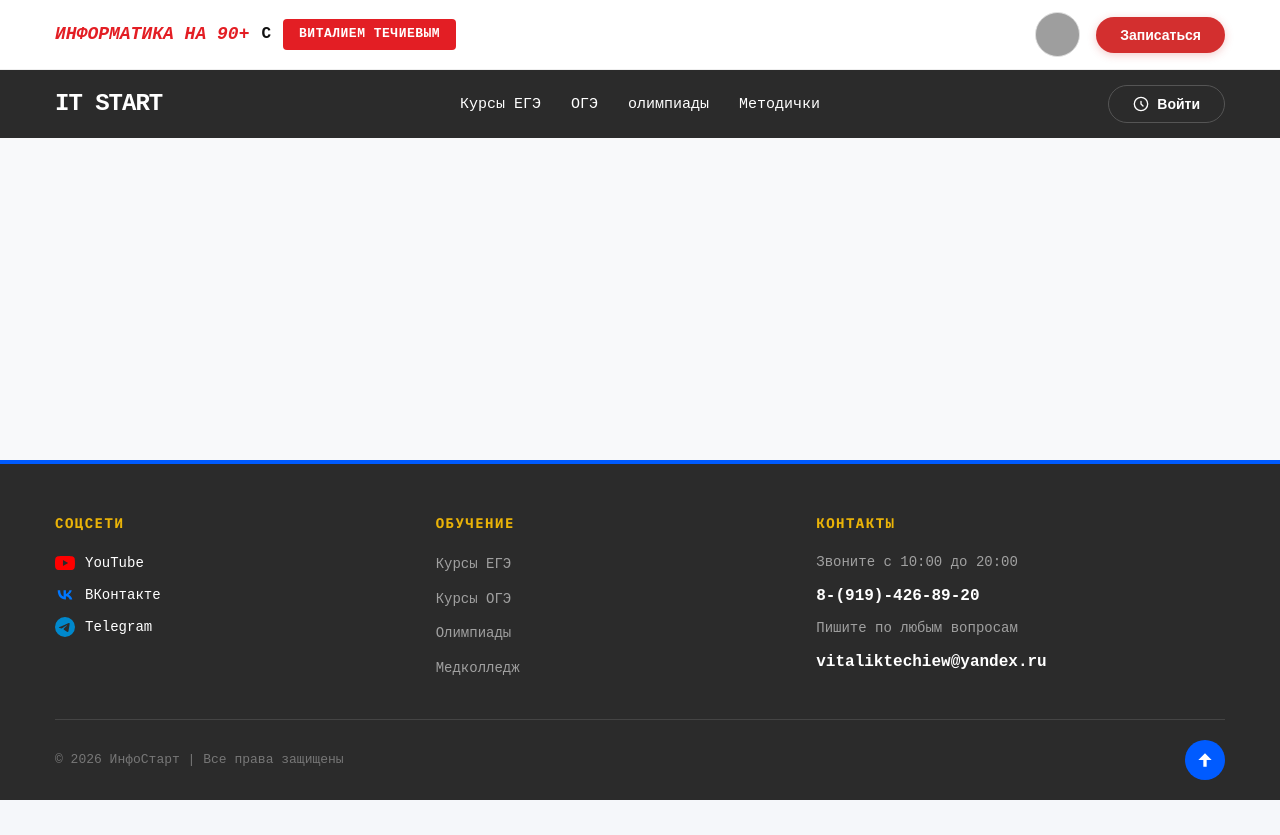
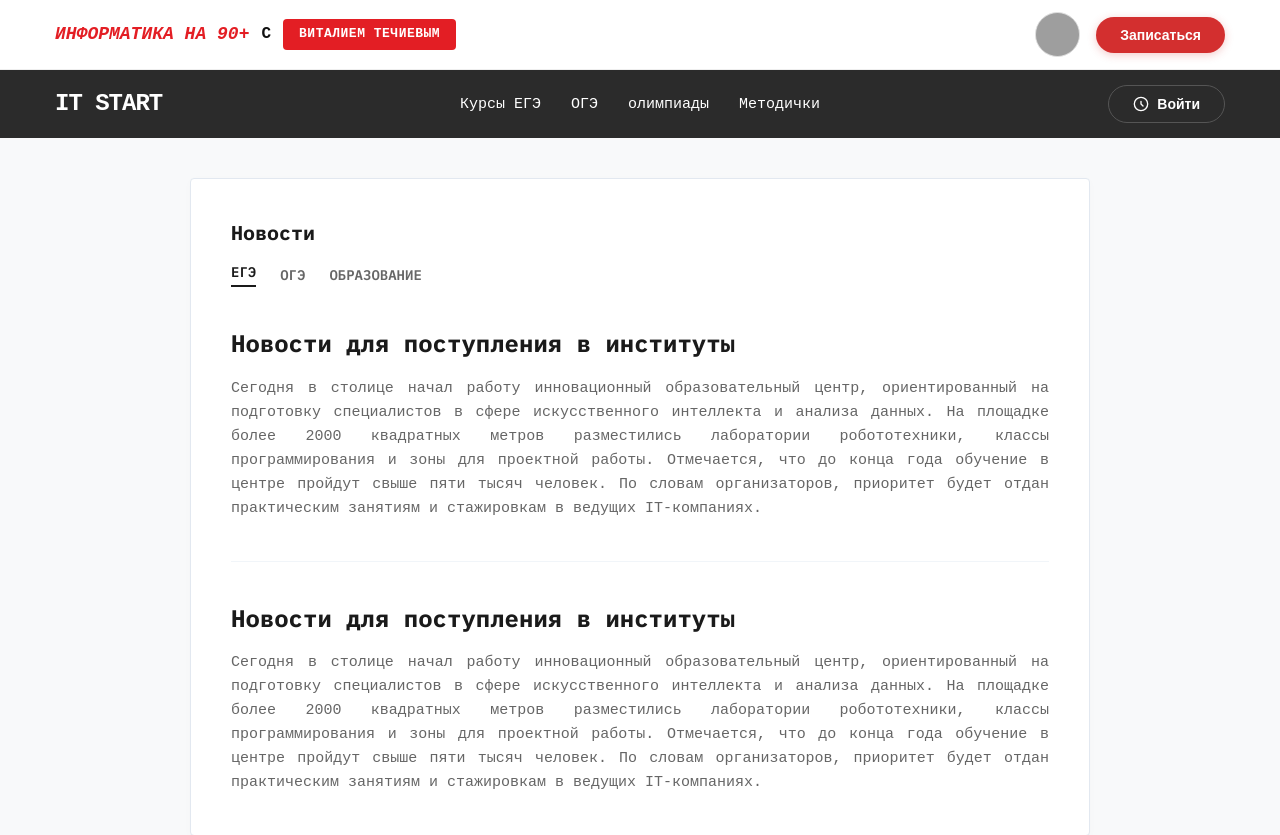
Before and after one commit to agent1156/ege-start-info, a Nuxt app: page /news in a window 1280 px wide. Shown: the top 835 px of the page. Before the commit the page ends 800 px from the top, so only its background shows below. Built offline with nearby package versions, Linux system fonts and the light colour scheme; grey boxes are pictures that could not be loaded; a web font is replaced by a local one.

Commit message:
Создал раздел новости

```diff
--- /dev/null
+++ b/app/pages/news/[slug].vue
@@ -0,0 +1,169 @@
+<template>
+  <article class="article">
+
+    <!-- Шапка статьи -->
+    <header class="article__header">
+      <div class="article__category">{{ article.category }}</div>
+      <h1 class="article__title">{{ article.title }}</h1>
+
+      <div class="article__meta">
+        <span class="article__date">{{ article.date }}</span>
+        <span class="article__author">Автор: {{ article.author }}</span>
+      </div>
+    </header>
+
+    <!-- Обложка (если есть) -->
+    <div v-if="article.image" class="article__cover">
+      <img :src="article.image" :alt="article.title" />
+    </div>
+
+    <!-- Основной текст -->
+    <div class="article__content">
+      <!-- В реальности здесь будет v-html, если текст приходит с тегами из базы -->
+      <p v-for="(paragraph, index) in article.paragraphs" :key="index">
+        {{ paragraph }}
+      </p>
+    </div>
+
+    <!-- Кнопка "Назад" -->
+    <div class="article__footer">
+      <NuxtLink to="/news" class="btn-back">
+        <svg viewBox="0 0 24 24" fill="none" stroke="currentColor" stroke-width="2"><path d="M19 12H5M12 19l-7-7 7-7"/></svg>
+        Вернуться к новостям
+      </NuxtLink>
+    </div>
+
+  </article>
+</template>
+
+<script setup lang="ts">
+// Принимаем объект статьи
+defineProps<{
+  article: {
+    category: string
+    title: string
+    date: string
+    author: string
+    image?: string
+    paragraphs: string[]
+  }
+}>()
+</script>
+
+<style scoped lang="scss">
+@import '~/assets/styles/variables';
+
+.article {
+  background: #ffffff;
+  border-radius: 8px;
+  padding: 40px;
+  border: 1px solid #e2e8f0;
+  box-shadow: 0 2px 10px rgba(0, 0, 0, 0.02);
+  max-width: 900px;
+  margin: 0 auto;
+
+  @media (max-width: 768px) {
+    padding: 24px 20px;
+  }
+
+  /* Шапка */
+  &__header {
+    margin-bottom: 30px;
+  }
+
+  &__category {
+    display: inline-block;
+    font-family: $font-heading;
+    font-size: 12px;
+    font-weight: 700;
+    color: #005bff;
+    background: #e6f0ff;
+    padding: 4px 12px;
+    border-radius: 4px;
+    margin-bottom: 16px;
+    text-transform: uppercase;
+  }
+
+  &__title {
+    font-family: $font-heading;
+    font-size: 36px;
+    font-weight: 800;
+    color: #1a1a1a;
+    line-height: 1.2;
+    margin-bottom: 16px;
+
+    @media (max-width: 768px) {
+      font-size: 28px;
+    }
+  }
+
+  &__meta {
+    display: flex;
+    gap: 20px;
+    font-family: $font-heading;
+    font-size: 13px;
+    color: #94a3b8;
+  }
+
+  /* Обложка */
+  &__cover {
+    margin-bottom: 40px;
+    border-radius: 8px;
+    overflow: hidden;
+
+    img {
+      width: 100%;
+      height: auto;
+      display: block;
+      max-height: 500px;
+      object-fit: cover;
+    }
+  }
+
+  /* Текст */
+  &__content {
+    font-family: $font-text;
+    font-size: 17px;
+    line-height: 1.8;
+    color: #334155;
+
+    p {
+      margin-bottom: 24px;
+      text-align: justify;
+
+      &:last-child {
+        margin-bottom: 0;
+      }
+    }
+  }
+
+  /* Подвал */
+  &__footer {
+    margin-top: 50px;
+    padding-top: 24px;
+    border-top: 1px solid #e2e8f0;
+  }
+}
+
+/* Кнопка назад */
+.btn-back {
+  display: inline-flex;
+  align-items: center;
+  gap: 8px;
+  font-family: $font-heading;
+  font-size: 14px;
+  font-weight: 600;
+  color: #666;
+  text-decoration: none;
+  transition: color 0.2s;
+
+  svg {
+    width: 16px;
+    height: 16px;
+  }
+
+  &:hover {
+    color: #1a1a1a;
+  }
+}
+</style>
--- /dev/null
+++ b/app/pages/news/index.vue
@@ -0,0 +1,29 @@
+<template>
+  <div class="news-page">
+    <div class="container">
+
+      <!-- Вызов нашего компонента -->
+      <NewsList />
+
+    </div>
+  </div>
+</template>
+
+<script setup lang="ts">
+// Явный импорт компонента (на всякий случай, чтобы не было ошибок пути)
+import NewsList from '~/components/news/NewsList.vue'
+</script>
+
+<style scoped lang="scss">
+.news-page {
+  padding: 40px 0;
+  background: #f8f9fa;
+  min-height: 80vh;
+}
+
+.container {
+  max-width: 1000px;
+  margin: 0 auto;
+  padding: 0 20px;
+}
+</style>
--- /dev/null
+++ b/components/news/NewsList.vue
@@ -0,0 +1,168 @@
+<template>
+  <div class="news-wrapper">
+
+    <!-- Шапка раздела с вкладками -->
+    <div class="news-header">
+      <h1 class="news-title">Новости</h1>
+
+      <div class="news-filters">
+        <button
+          v-for="tab in tabs"
+          :key="tab"
+          class="filter-btn"
+          :class="{ active: activeTab === tab }"
+          @click="activeTab = tab"
+        >
+          {{ tab }}
+        </button>
+      </div>
+    </div>
+
+    <!-- Список новостей -->
+    <div class="news-list">
+      <article
+        v-for="(item, index) in filteredNews"
+        :key="index"
+        class="news-item"
+      >
+        <h2 class="news-item__title">{{ item.title }}</h2>
+        <p class="news-item__text">{{ item.text }}</p>
+      </article>
+
+      <div v-if="filteredNews.length === 0" class="empty-state">
+        Новостей по этой категории пока нет.
+      </div>
+    </div>
+
+  </div>
+</template>
+
+<script setup lang="ts">
+import { ref, computed } from 'vue'
+
+// Состояние активной вкладки
+const activeTab = ref('ЕГЭ')
+const tabs = ['ЕГЭ', 'ОГЭ', 'ОБРАЗОВАНИЕ']
+
+// Тестовые данные (в будущем берем из API)
+const allNews = ref([
+  {
+    category: 'ЕГЭ',
+    title: 'Новости для поступления в институты',
+    text: 'Сегодня в столице начал работу инновационный образовательный центр, ориентированный на подготовку специалистов в сфере искусственного интеллекта и анализа данных. На площадке более 2000 квадратных метров разместились лаборатории робототехники, классы программирования и зоны для проектной работы. Отмечается, что до конца года обучение в центре пройдут свыше пяти тысяч человек. По словам организаторов, приоритет будет отдан практическим занятиям и стажировкам в ведущих IT-компаниях.'
+  },
+  {
+    category: 'ЕГЭ',
+    title: 'Новости для поступления в институты',
+    text: 'Сегодня в столице начал работу инновационный образовательный центр, ориентированный на подготовку специалистов в сфере искусственного интеллекта и анализа данных. На площадке более 2000 квадратных метров разместились лаборатории робототехники, классы программирования и зоны для проектной работы. Отмечается, что до конца года обучение в центре пройдут свыше пяти тысяч человек. По словам организаторов, приоритет будет отдан практическим занятиям и стажировкам в ведущих IT-компаниях.'
+  }
+])
+
+// Логика фильтрации по вкладкам
+const filteredNews = computed(() => {
+  return allNews.value.filter(item => item.category === activeTab.value)
+})
+</script>
+
+<style scoped lang="scss">
+@import '~/assets/styles/variables';
+
+/* Общая белая карточка */
+.news-wrapper {
+  background: #ffffff;
+  border-radius: 4px;
+  border: 1px solid #e2e8f0;
+  box-shadow: 0 2px 10px rgba(0, 0, 0, 0.02);
+  padding: 40px;
+  max-width: 900px;
+  margin: 0 auto;
+
+  @media (max-width: 600px) {
+    padding: 20px;
+  }
+}
+
+/* Шапка с фильтрами */
+.news-header {
+  margin-bottom: 40px;
+}
+
+.news-title {
+  font-family: $font-heading;
+  font-size: 20px;
+  font-weight: 700;
+  color: #1a1a1a;
+  margin-bottom: 16px;
+}
+
+.news-filters {
+  display: flex;
+  gap: 24px;
+}
+
+.filter-btn {
+  font-family: $font-heading;
+  font-size: 14px;
+  font-weight: 600;
+  color: #666;
+  background: none;
+  border: none;
+  cursor: pointer;
+  padding: 0;
+  transition: color 0.2s;
+
+  &:hover {
+    color: #005bff;
+  }
+
+  &.active {
+    color: #1a1a1a;
+    border-bottom: 2px solid #1a1a1a;
+    padding-bottom: 4px;
+  }
+}
+
+/* Список новостей */
+.news-list {
+  display: flex;
+  flex-direction: column;
+  gap: 40px;
+}
+
+.news-item {
+  border-bottom: 1px solid #f1f5f9;
+  padding-bottom: 40px;
+
+  &:last-child {
+    border-bottom: none;
+    padding-bottom: 0;
+  }
+
+  &__title {
+    font-family: $font-heading;
+    font-size: 24px;
+    font-weight: 700;
+    color: #1a1a1a;
+    margin-bottom: 16px;
+
+    @media (max-width: 600px) {
+      font-size: 20px;
+    }
+  }
+
+  &__text {
+    font-family: $font-text;
+    font-size: 15px;
+    color: #666;
+    line-height: 1.6;
+    text-align: justify;
+  }
+}
+
+.empty-state {
+  text-align: center;
+  color: #94a3b8;
+  font-family: $font-text;
+  padding: 40px 0;
+}
+</style>
```
Also changed, not shown: components/news/NewsArticle.vue (added).
